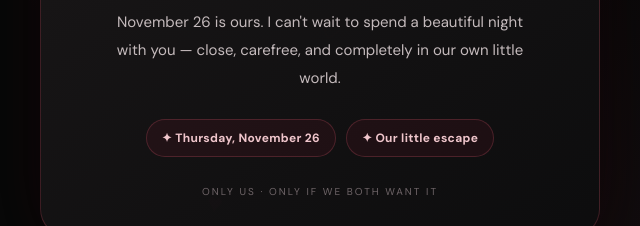
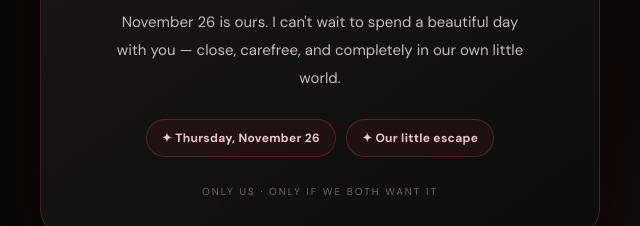
Before and after one commit to VidunD/Love, a plain HTML site: page index.html in a window 1280 px wide. Both pictures are taken after a click on the button "I'd love that 🖤". Shown: the part 398-624 px from the top of the page, 320-960 px from the left. Drawn offline with nearby package versions, Linux system fonts and the light colour scheme; a web font is replaced by a local one.

Commit message:
Change 'night' to 'day' in invitation text

```diff
--- a/index.html
+++ b/index.html
@@ -96,7 +96,7 @@
       <div class="mark" aria-hidden="true">🥀</div>
       <div class="eyebrow">Now that's a date</div>
       <h1>It's a <em>yes</em>, Mainka. 🖤</h1>
-      <p>November 26 is ours. I can't wait to spend a beautiful night with you — close, carefree, and completely in our own little world.</p>
+      <p>November 26 is ours. I can't wait to spend a beautiful day with you — close, carefree, and completely in our own little world.</p>
       <div class="details"><span class="detail">✦ Thursday, November 26</span><span class="detail">✦ Our little escape</span></div>
       <div class="footer">Only us · Only if we both want it</div>
     </section>
```
